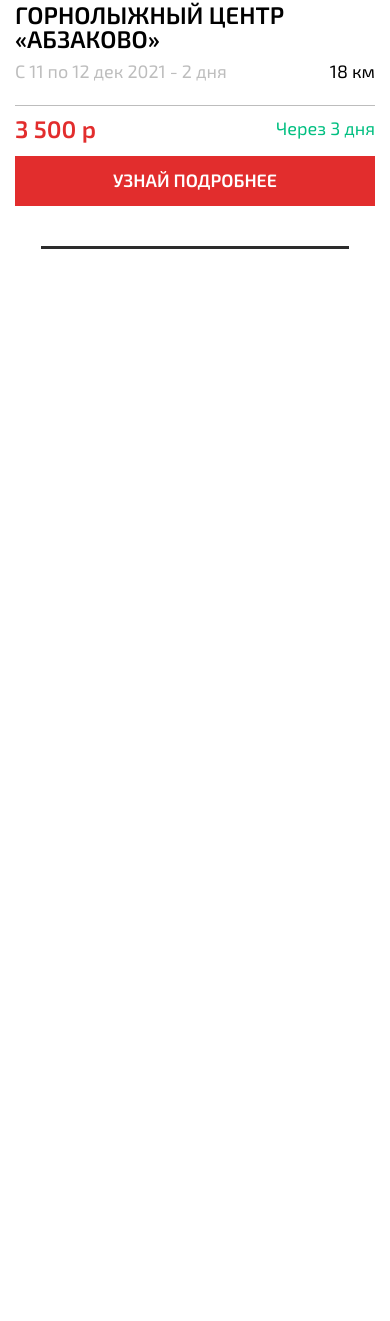
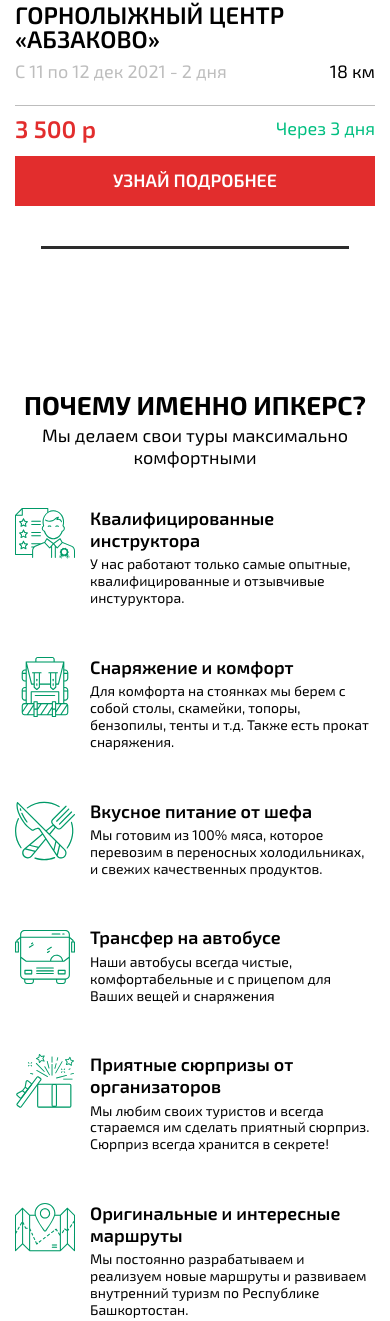
Before and after one commit to dan-rusakov/ipkers.github.io, a website: page src/index.html in a window 390 px wide. Shown: the part 960-2281 px from the top of the page. Before the commit the page ends 1279 px from the top, so only its background shows below. Drawn offline with nearby package versions, Linux system fonts and the light colour scheme; files that its build step writes are made by us from their sources.

Commit message:
feat: advantages adaptive

```diff
--- a/src/css/blocks/advantage-card.scss
+++ b/src/css/blocks/advantage-card.scss
@@ -16,3 +16,40 @@
 .advantage-card__text {
     font-size: 18px;
 }
+
+@include screen-md {
+    .advantage-card__img {
+        width: 80px;
+        margin-right: 20px;
+    }
+}
+
+@include screen-sm {
+    .advantage-card__title {
+        font-size: 20px;
+        margin-bottom: 10px;
+    }
+
+    .advantage-card__text {
+        font-size: 16px;
+    }
+
+    .advantage-card__img {
+        width: 60px;
+    }
+}
+
+@include tablet-sm {
+    .advantage-card__img {
+        margin-right: 15px;
+    }
+
+    .advantage-card__title {
+        font-size: 18px;
+        margin-bottom: 5px;
+    }
+
+    .advantage-card__text {
+        font-size: 14px;
+    }
+}
--- a/src/css/blocks/advantages.scss
+++ b/src/css/blocks/advantages.scss
@@ -37,3 +37,58 @@
     justify-content: space-between;
 
 }
+
+@include screen-md {
+    .advantages__cards-grid {
+        grid-template-columns: repeat(3, 1fr);
+    }
+}
+
+@include tablet-lg {
+    .advantages__cards-grid {
+        grid-template-columns: repeat(2, 1fr);
+    }
+
+    .advantages__description {
+        margin-bottom: 50px;
+    }
+}
+
+@include tablet-md {
+    .advantages__title {
+        font-size: 32px;
+    }
+
+    .advantages__description {
+        font-size: 18px;
+    }
+
+    .advantages__logo {
+        display: none;
+    }
+}
+
+@media screen and (max-width: 639px) {
+    .advantages__cards-grid {
+        max-width: 450px;
+        grid-template-columns: 1fr;
+    }
+}
+
+@include tablet-sm {
+    .advantages {
+        padding: 70px 0;
+    }
+
+    .advantages__title {
+        font-size: 26px;
+    }
+
+    .advantages__description {
+        margin-bottom: 40px;
+    }
+
+    .advantages__carousel {
+        margin-bottom: 40px;
+    }
+}
--- a/src/index.html
+++ b/src/index.html
@@ -332,7 +332,7 @@
             </div>
         </div>
     </section>
-    <!--<section class="advantages">
+    <section class="advantages">
         <div class="advantages__inner">
             <h2 class="advantages__title">
                 Почему именно Ипкерс?
@@ -411,7 +411,7 @@
             </div>
         </div>
     </section>
-    <section class="callback-section" style="background-image: url(img/gift-bg.jpg);">
+    <!--<section class="callback-section" style="background-image: url(img/gift-bg.jpg);">
         <div class="callback-section__inner">
             <h2 class="callback-section__title">
                 для тебя подарок
```
